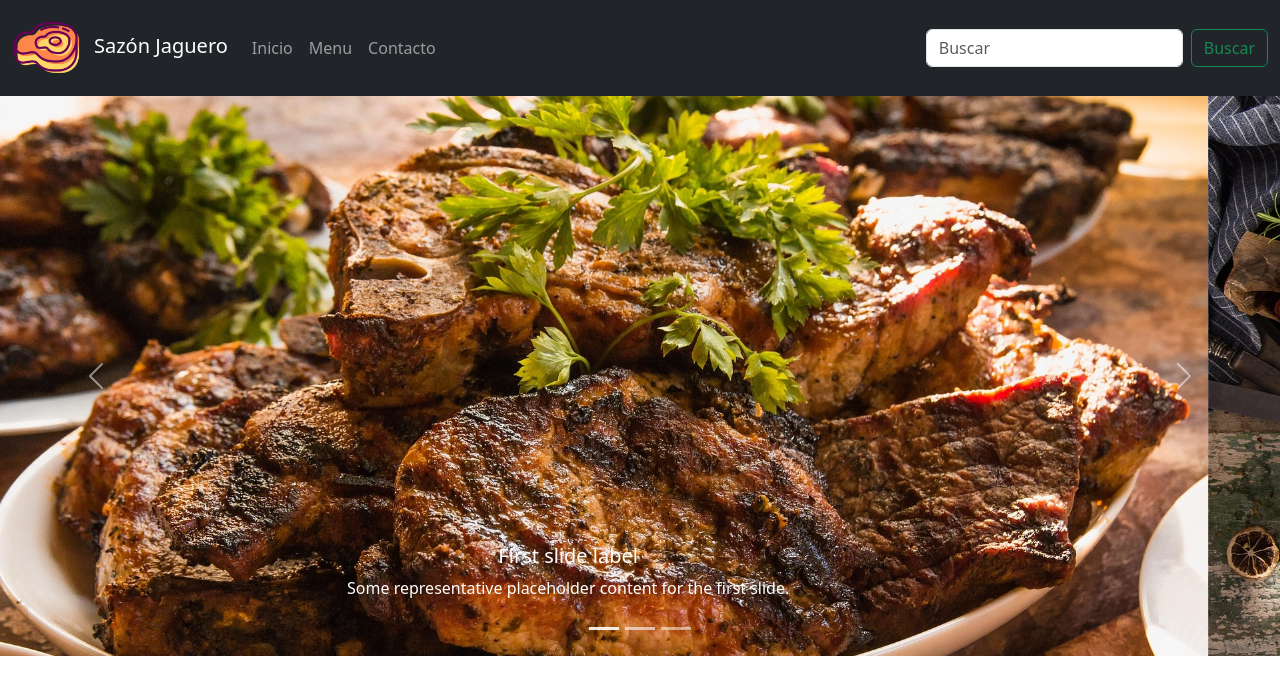
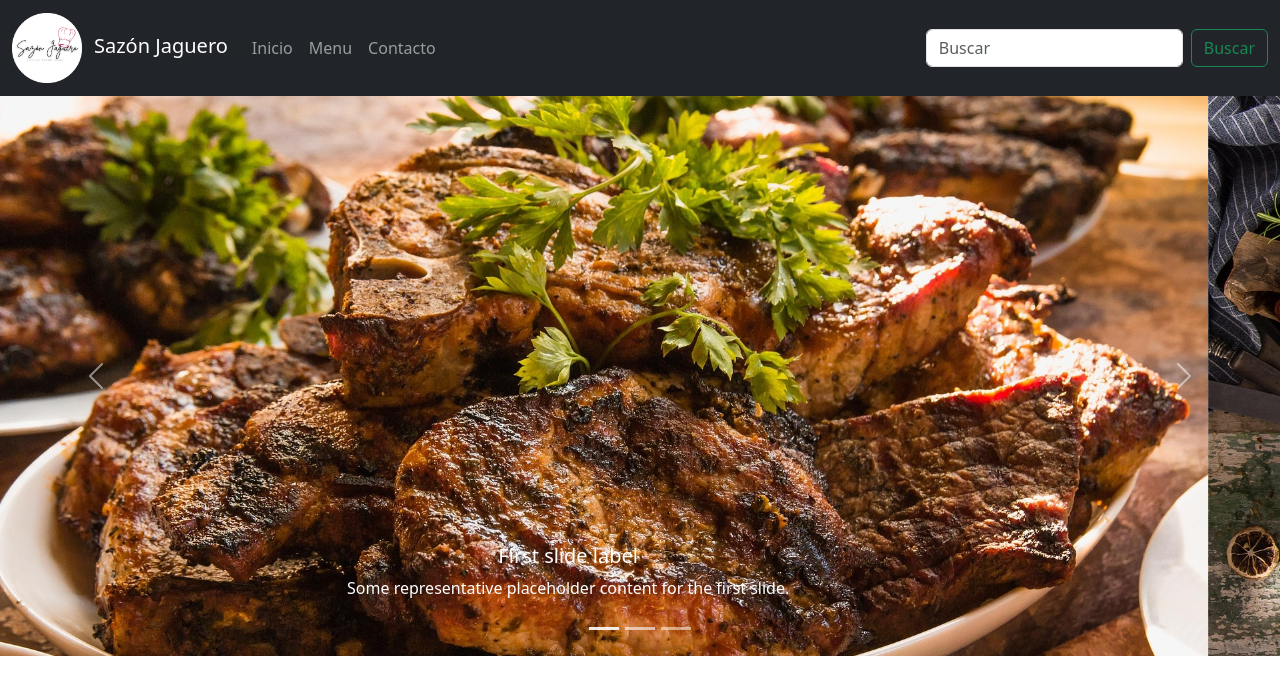
Before and after one commit to carlos02436/Saz-n-Jaguero, a plain HTML site: page index.html in a window 1280 px wide. Drawn offline with nearby package versions, Linux system fonts and the light colour scheme.

Commit message:
Cambio de Logo
Se cambia el logo de la página.

```diff
--- a/index.html
+++ b/index.html
@@ -7,6 +7,7 @@
     <title>Sazon Jaguero</title>
     <link href="https://cdn.jsdelivr.net/npm/bootstrap@5.3.6/dist/css/bootstrap.min.css" rel="stylesheet"
         integrity="sha384-4Q6Gf2aSP4eDXB8Miphtr37CMZZQ5oXLH2yaXMJ2w8e2ZtHTl7GptT4jmndRuHDT" crossorigin="anonymous">
+    <link rel="icon" href="img/Logo.png" type="image">
     <link rel="stylesheet" href="style.css">
 </head>
 
@@ -16,7 +17,7 @@
     <!-- Barra de Navegacion -->
     <nav class="navbar navbar-expand-lg navbar-dark bg-dark ">
         <div class="container-fluid">
-            <a class="navbar-brand" href="#"><img src="img/filete.png" alt="" class="logo">Sazón Jaguero</a>
+            <a class="navbar-brand" href="#"><img src="img/Logo.png" alt="" class="logo">Sazón Jaguero</a>
             <button class="navbar-toggler" type="button" data-bs-toggle="collapse"
                 data-bs-target="#navbarSupportedContent" aria-controls="navbarSupportedContent" aria-expanded="false"
                 aria-label="Toggle navigation">
```
Also changed, not shown: img/Logo.png (added), img/filete.png (deleted).
